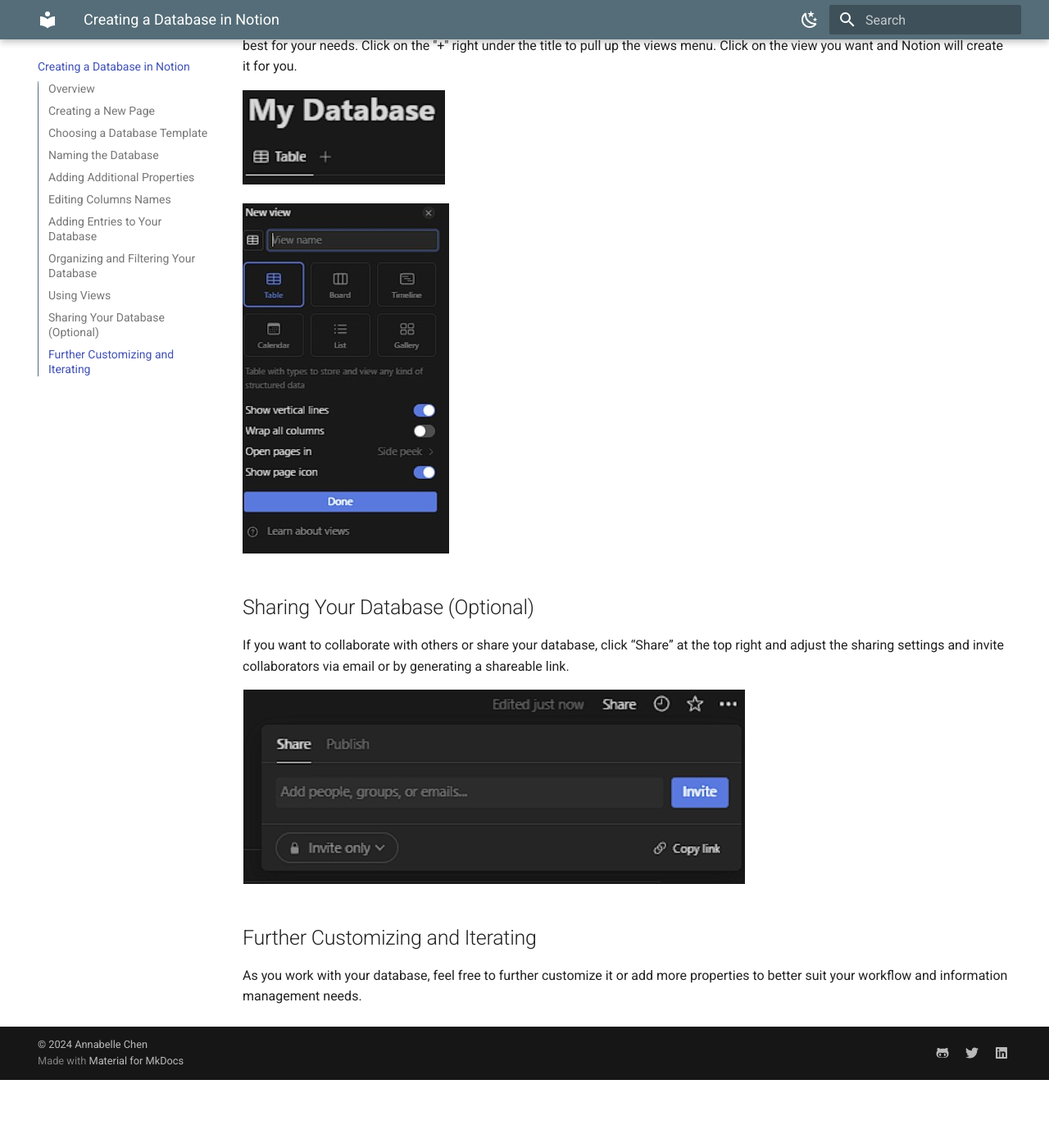
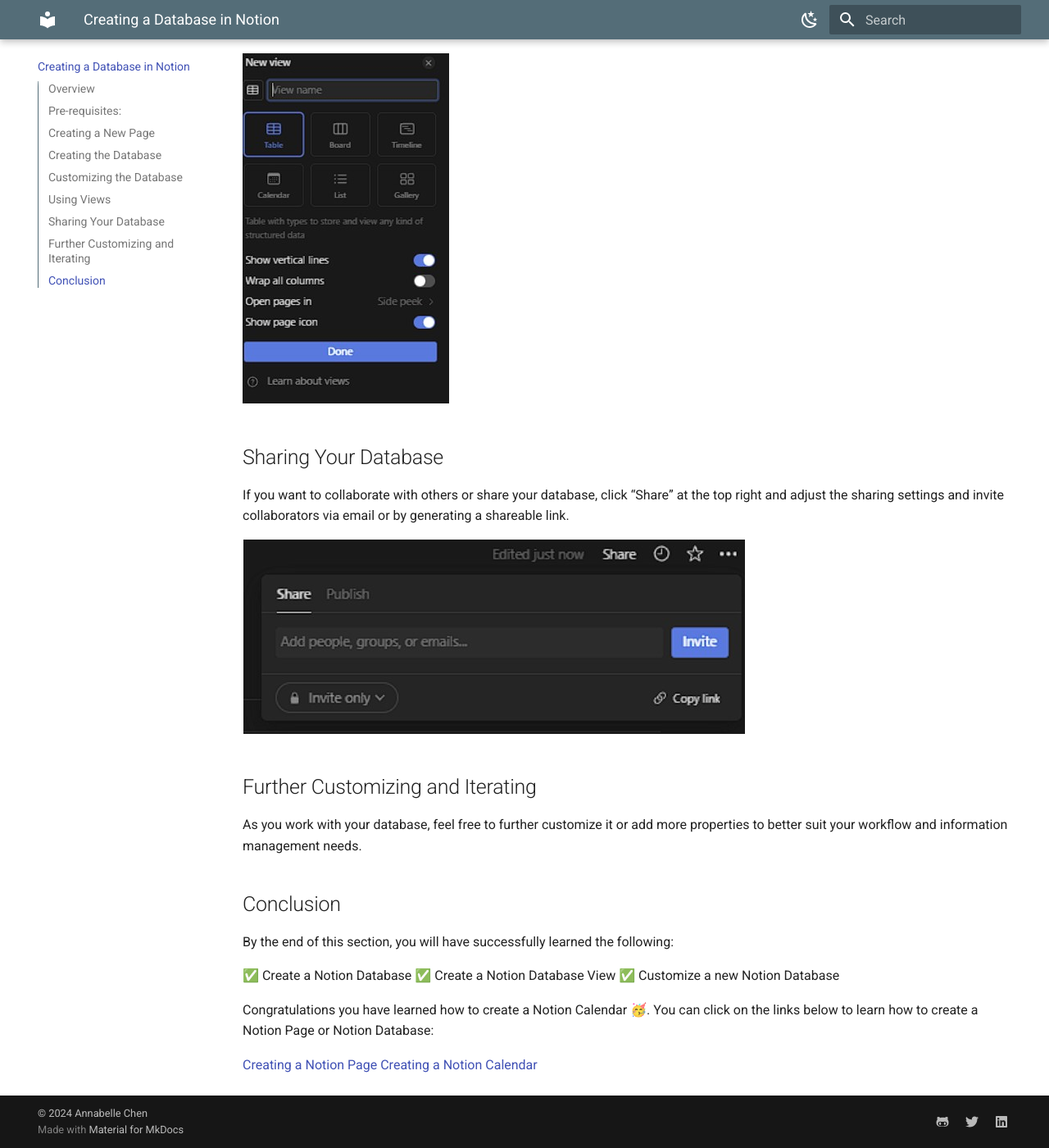
Before and after one commit to achen930/Notion-User-Documentation, an MkDocs documentation site: the page built from docs/createADatabase.md, in a window 1280 px wide and 1400 px high, scrolled down 4348 px. Shown: the whole window at 82% size. Built offline with MkDocs 1.6.1 and Material for MkDocs 9.7.7, drawn with Linux system fonts in a browser that asks for light colours; before the commit the page ends 5665 px from its top, so only the background shows below that; some of the changed text lies outside the part shown.

Commit message:
updated instructions

```diff
--- a/docs/createADatabase.md
+++ b/docs/createADatabase.md
@@ -4,19 +4,20 @@
 
 This section will focus on helping you set up a database inside of a Notion page. Databases are helpful for organization, flexibility, as well as filterting and sorting.
 
+## Pre-requisites:
+- **Notion account:** sign up for a Notion account [here](https://www.notion.so/signup) .
+
 ## Creating a New Page
 
-Once logged in, click on "+ New Page" in the top-left corner to create a new page.
+1. Once logged in, click on "+ New Page" in the top-left corner to create a new page.
 
 ![Local Image](images/create_new_page.jpg)
 
-## Choosing a Database Template
-
-Click on the bottom half of the new page window that comes up. Enter the command "/database" to bring up a list of possible database templates that Notion has and choose the one best suited for your needs.
+2. Click on the bottom half of the new page window that comes up. Enter the command "/database" to bring up a list of possible database templates that Notion has and choose the one best suited for your needs.
 
 ![Local Image](images/database_template.jpg)
 
-## Naming the Database
+## Creating the Database
 
 Give your database a name by clicking on "Untitled" at the top of the page and typing in the desired name.
 
@@ -24,29 +25,23 @@
 
 ![Local Image](images/title_name.jpg)
 
-## Adding Additional Properties
+## Customizing the Database
 
-You can customize your database by adding additional properties to fit your needs. Click on the "+" button on the top row to bring up a list of the different types of properties you can add. Choose the one that best fits your needs.
+1. You can customize your database by adding additional properties to fit your needs. Click on the "+" button on the top row to bring up a list of the different types of properties you can add. Choose the one that best fits your needs.
 
 ![Local Image](images/add_column_1.jpg)
 
 ![Local Image](images/add_column_2.jpg)
 
-## Editing Columns Names
-
-Click on a column name on the top row to bring up an editing menu for the column. You can change the name through the top option. Press enter to confirm your change.
+2. Click on a column name on the top row to bring up an editing menu for the column. You can change the name through the top option. Press enter to confirm your change.
 
 ![Local Image](images/edit_column_name.jpg)
 
-## Adding Entries to Your Database
-
-Start populating your database by clicking on the "+ New" button below the last entry or by directly clicking on the empty cells in the database table. Enter the relevant information for each entry based on the defined properties.
+3. Start populating your database by clicking on the "+ New" button below the last entry or by directly clicking on the empty cells in the database table. Enter the relevant information for each entry based on the defined properties.
 
 ![Local Image](images/add_entry.jpg)
 
-## Organizing and Filtering Your Database
-
-Organize your database by grouping entries, sorting them, or filtering them based on specific criteria. Click on the column name to bring up filters such as sort ascending/descending or by keyword.
+4. Organize your database by grouping entries, sorting them, or filtering them based on specific criteria. Click on the column name to bring up filters such as sort ascending/descending or by keyword.
 
 ![Local Image](images/filter_database.jpg)
 
@@ -58,7 +53,7 @@
 
 ![Local Image](images/views_2.jpg)
 
-## Sharing Your Database (Optional)
+## Sharing Your Database
 
 If you want to collaborate with others or share your database, click “Share” at the top right and adjust the sharing settings and invite collaborators via email or by generating a shareable link.
 
@@ -67,3 +62,16 @@
 ## Further Customizing and Iterating
 
 As you work with your database, feel free to further customize it or add more properties to better suit your workflow and information management needs.
+
+## Conclusion
+
+By the end of this section, you will have successfully learned the following:
+
+✅ Create a Notion Database
+✅ Create a Notion Database View
+✅ Customize a new Notion Database
+
+Congratulations you have learned how to create a Notion Calendar 🥳. You can click on the links below to learn how to create a Notion Page or Notion Database:
+
+[Creating a Notion Page](createAPage.md)
+[Creating a Notion Calendar](createACalendar.md)
```
